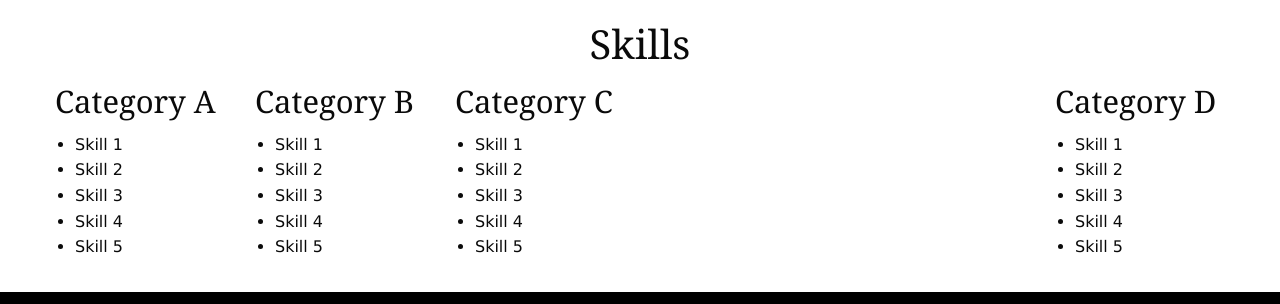
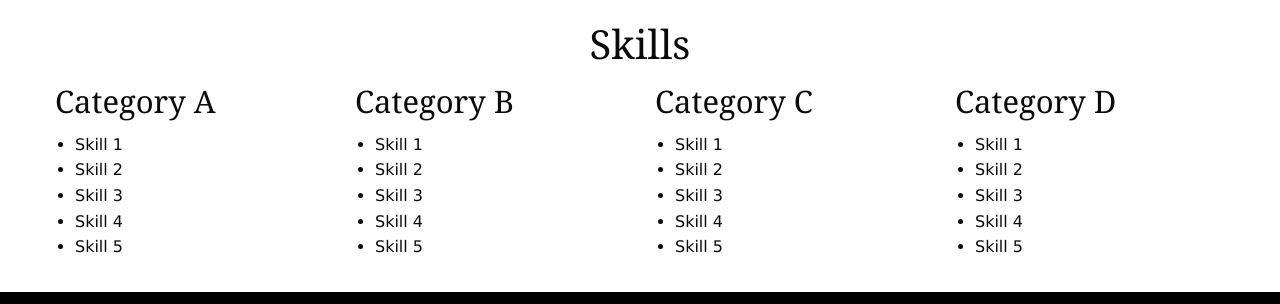
Before and after one commit to jupigare/portfolio, a plain HTML site: page index.html in a window 1280 px wide. Shown: the part 1999-2303 px from the top of the page. Drawn offline with Linux system fonts and the light colour scheme; some icons are missing.

Commit message:
Fix issue with Skill category widths on wider resolutions

```diff
--- a/index.html
+++ b/index.html
@@ -68,7 +68,7 @@
     <h2 class="text-center">Skills</h2>
     <!-- Feel free to add anything else to this section: hobbies, awards/recognition, links to blogs/articles you've written, etc. -->
     <div class="row">
-      <div class="small-4 medium-3 large-2 columns">
+      <div class="small-4 medium-3 large-3 columns">
         <h3>Category A</h3>
         <ul>
           <li>Skill 1</li>
@@ -78,7 +78,7 @@
           <li>Skill 5</li>
         </ul>
       </div>
-      <div class="small-4 medium-3 large-2 columns">
+      <div class="small-4 medium-3 large-3 columns">
         <h3>Category B</h3>
         <ul>
           <li>Skill 1</li>
@@ -88,7 +88,7 @@
           <li>Skill 5</li>
         </ul>
       </div>
-      <div class="small-4 medium-3 large-2 columns">
+      <div class="small-4 medium-3 large-3 columns">
         <h3>Category C</h3>
         <ul>
           <li>Skill 1</li>
@@ -98,7 +98,7 @@
           <li>Skill 5</li>
         </ul>
       </div>
-      <div class="small-4 medium-3 large-2 columns">
+      <div class="small-4 medium-3 large-3 columns">
         <h3>Category D</h3>
         <ul>
           <li>Skill 1</li>
```
